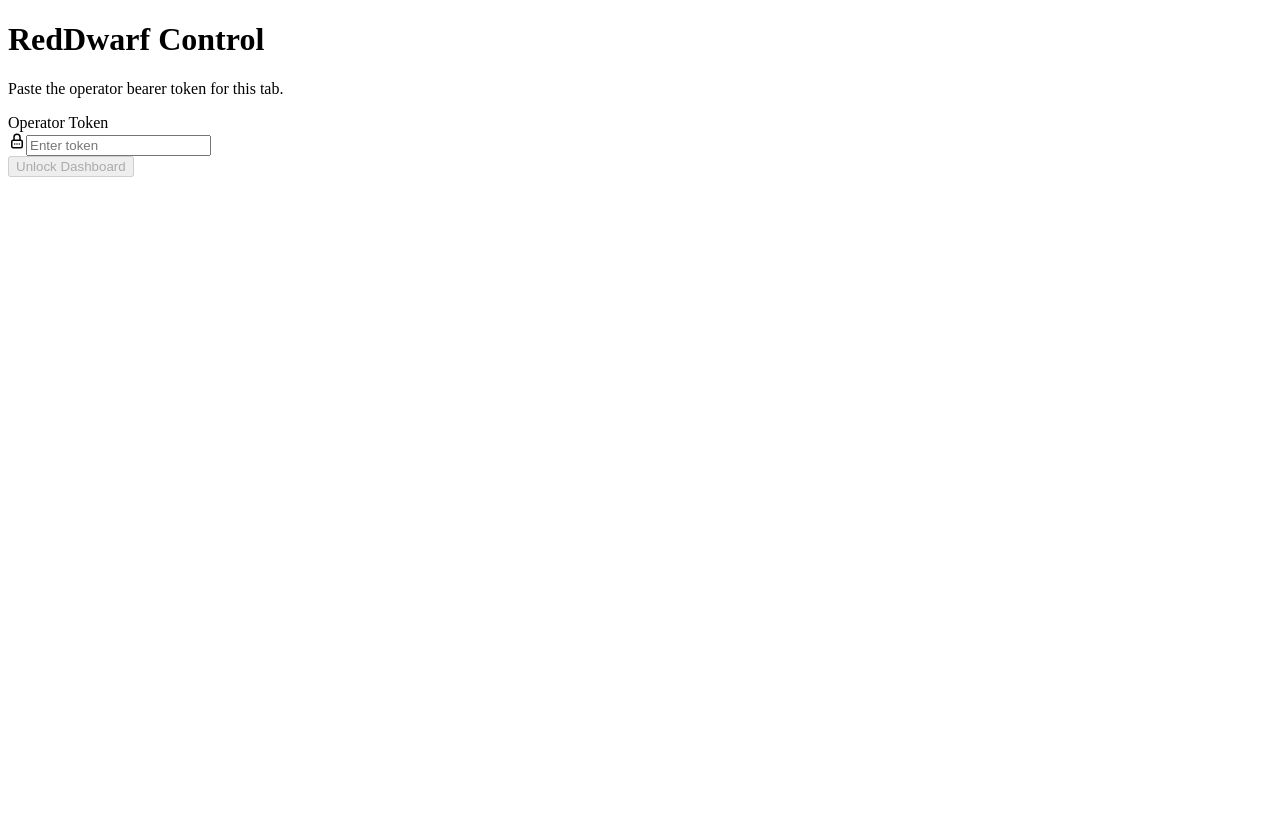
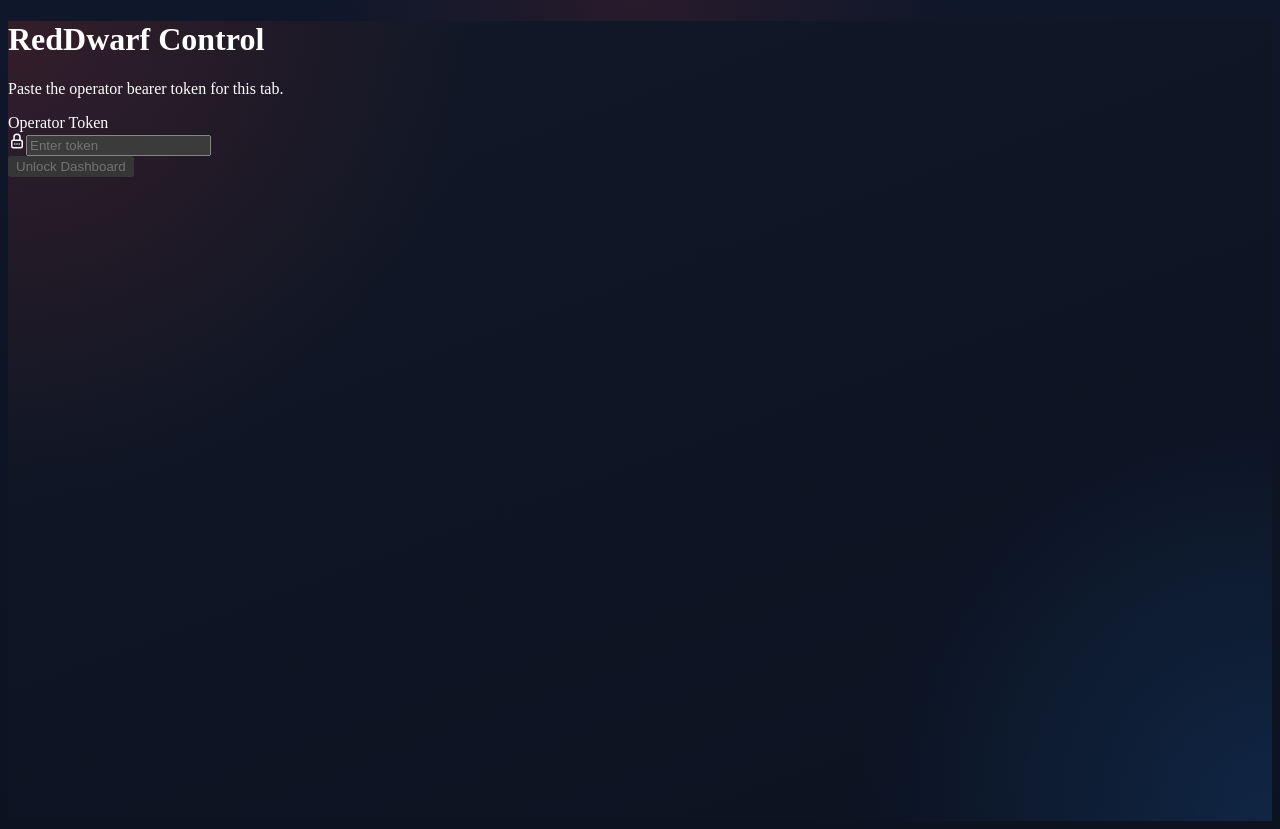
Before and after one commit to derekrivers/RedDwarf, a React (Vite) app in the folder packages/dashboard/: page / in a window 1280 px wide. Built offline with nearby package versions, Linux system fonts and the light colour scheme.

Commit message:
Default dashboard to dark mode

```diff
--- a/packages/dashboard/index.html
+++ b/packages/dashboard/index.html
@@ -4,9 +4,16 @@
     <meta charset="UTF-8" />
     <meta name="viewport" content="width=device-width, initial-scale=1.0" />
     <title>RedDwarf Control</title>
+    <script>
+      const storedTheme = window.sessionStorage.getItem("reddwarf-dashboard-theme");
+      document.documentElement.setAttribute(
+        "data-bs-theme",
+        storedTheme === "light" ? "light" : "dark"
+      );
+    </script>
   </head>
   <body>
     <div id="root"></div>
     <script type="module" src="/src/main.tsx"></script>
   </body>
-  </html>
+</html>
--- a/packages/dashboard/src/lib/session.ts
+++ b/packages/dashboard/src/lib/session.ts
@@ -16,7 +16,7 @@ export function clearOperatorToken(): void {
 }
 
 export function readTheme(): DashboardTheme {
-  return window.sessionStorage.getItem(themeStorageKey) === "dark" ? "dark" : "light";
+  return window.sessionStorage.getItem(themeStorageKey) === "light" ? "light" : "dark";
 }
 
 export function writeTheme(theme: DashboardTheme): void {
--- a/packages/dashboard/src/styles.css
+++ b/packages/dashboard/src/styles.css
@@ -1,20 +1,32 @@
 :root {
   --rd-shell-accent: #d63939;
+  color-scheme: dark;
+}
+
+:root[data-bs-theme="light"] {
+  color-scheme: light;
 }
 
 body {
   min-height: 100vh;
+  background:
+    radial-gradient(circle at top, rgb(214 57 57 / 0.12), transparent 30%),
+    linear-gradient(180deg, rgb(15 23 42) 0%, rgb(11 18 32) 100%);
 }
 
 #root {
   min-height: 100vh;
 }
 
+.page {
+  min-height: 100vh;
+}
+
 .dashboard-login-shell {
   background:
-    radial-gradient(circle at top left, rgb(214 57 57 / 0.14), transparent 32%),
-    radial-gradient(circle at bottom right, rgb(32 107 196 / 0.16), transparent 28%),
-    var(--tblr-bg-surface);
+    radial-gradient(circle at top left, rgb(214 57 57 / 0.18), transparent 32%),
+    radial-gradient(circle at bottom right, rgb(32 107 196 / 0.22), transparent 28%),
+    linear-gradient(160deg, rgb(17 24 39) 0%, rgb(11 18 32) 100%);
 }
 
 .cursor-help {
@@ -45,6 +57,10 @@ body {
   top: 1.5rem;
 }
 
+.page-wrapper {
+  background: transparent;
+}
+
 .dashboard-evidence-details summary {
   list-style: none;
 }
```
